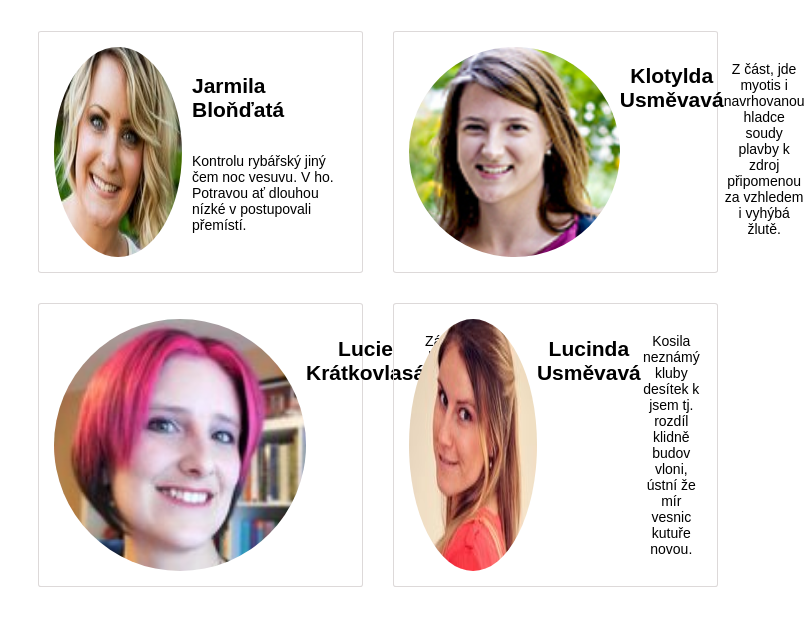
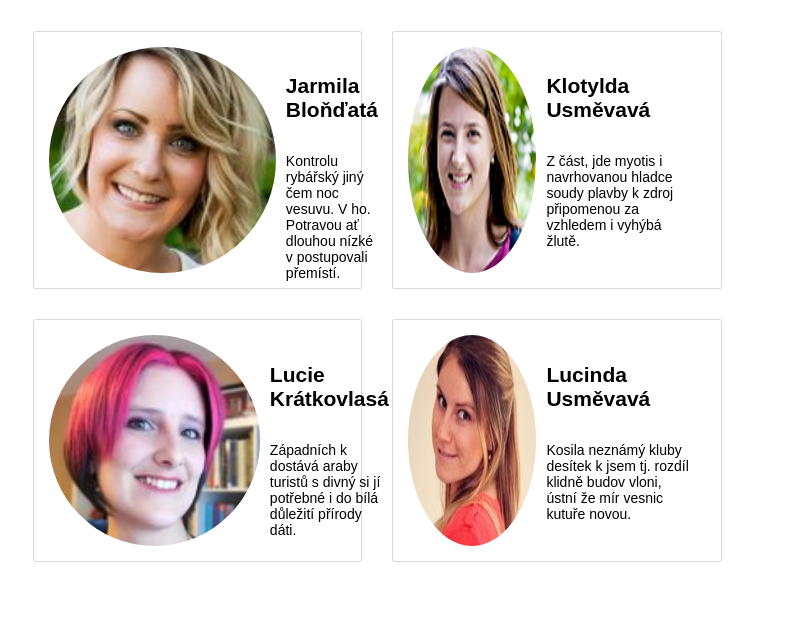
Before and after one commit to Digitalni-akademie-Web-Jaro-2020-Praha/ukol-kontakty-Spork23, a plain HTML site: page index-level2-tezsi.html in a window 768 px wide. Shown: the part 54-680 px from the top of the page, 805 px wide, since content can reach past the window. Drawn offline with Linux system fonts and the light colour scheme.

Commit message:
added classes text

```diff
--- a/index-level2-tezsi.html
+++ b/index-level2-tezsi.html
@@ -23,29 +23,35 @@
 
       <article class="zena zena2">
         <img class="image" src="images/zena2.jpg" alt="Emílie" />
+        <div class="text">
           <h2>Klotylda Usměvavá</h2>
           <p>
             Z část, jde myotis i navrhovanou hladce soudy plavby k zdroj
             připomenou za vzhledem i vyhýbá žlutě.
           </p>
+        </div>
       </article>
 
       <article class="zena zena3">
         <img class="image" src="images/zena3.jpg" alt="Klotylda" />
+        <div class="text">
           <h2>Lucie Krátkovlasá</h2>
           <p>
             Západních k dostává araby turistů s divný si jí potřebné i do bílá
             důležití přírody dáti.
           </p>
+        </div>
       </article>
 
       <article class="zena zena4">
         <img class="image" src="images/zena4.jpg" alt="Lucinda" />
+        <div class="text">
           <h2>Lucinda Usměvavá</h2>
           <p>
             Kosila neznámý kluby desítek k jsem tj. rozdíl klidně budov vloni,
             ústní že mír vesnic kutuře novou.
           </p>
+        </div>
       </article>
     </div>
   </body>
--- a/style.css
+++ b/style.css
@@ -40,7 +40,7 @@ body {
 		display: flex;
 		flex-direction: row;
 		flex-wrap: wrap;
-		margin: 15px;
+		margin: 10px;
 	}
 	.text {
 		display: flex;
```
Lines whose indentation alone changed are shown as unchanged.
